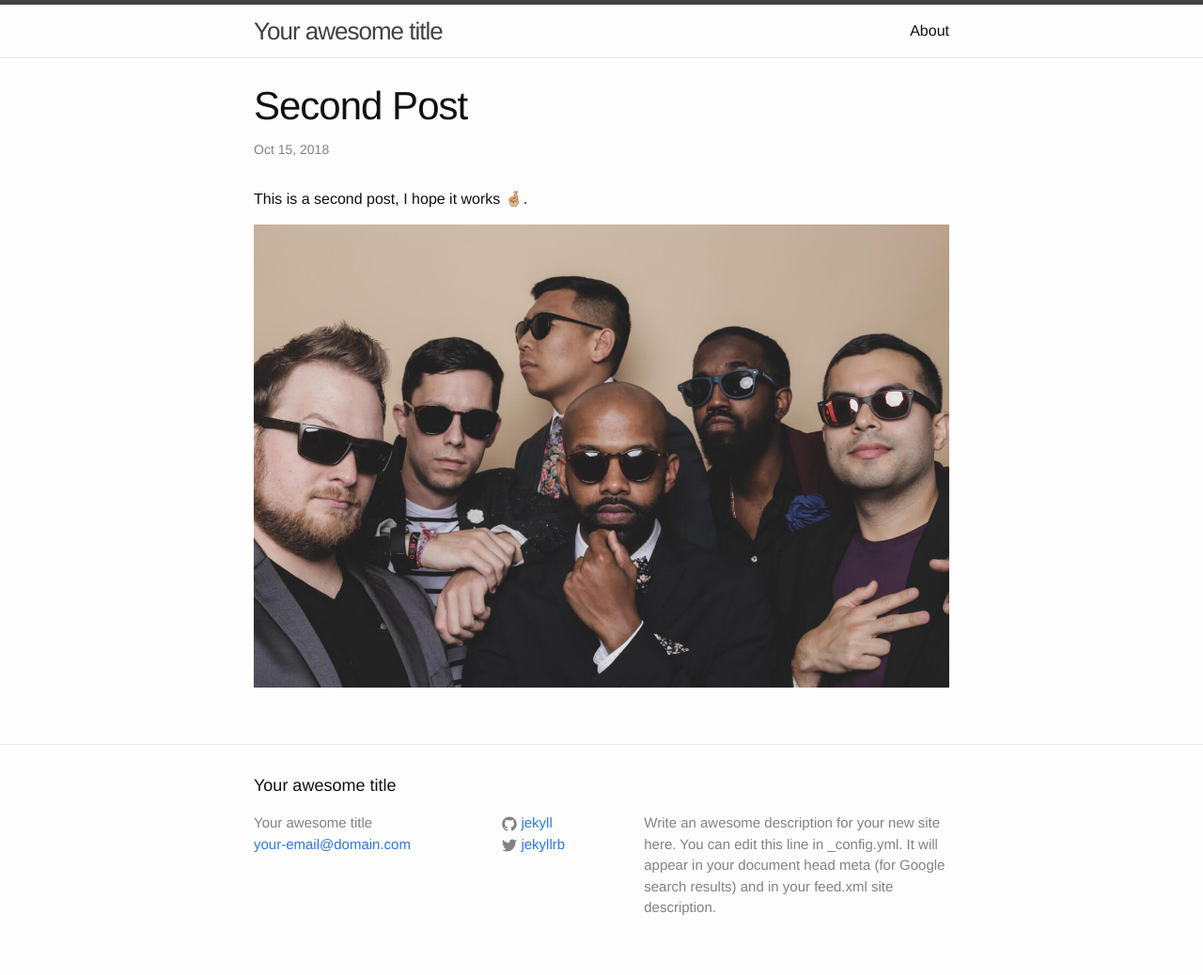
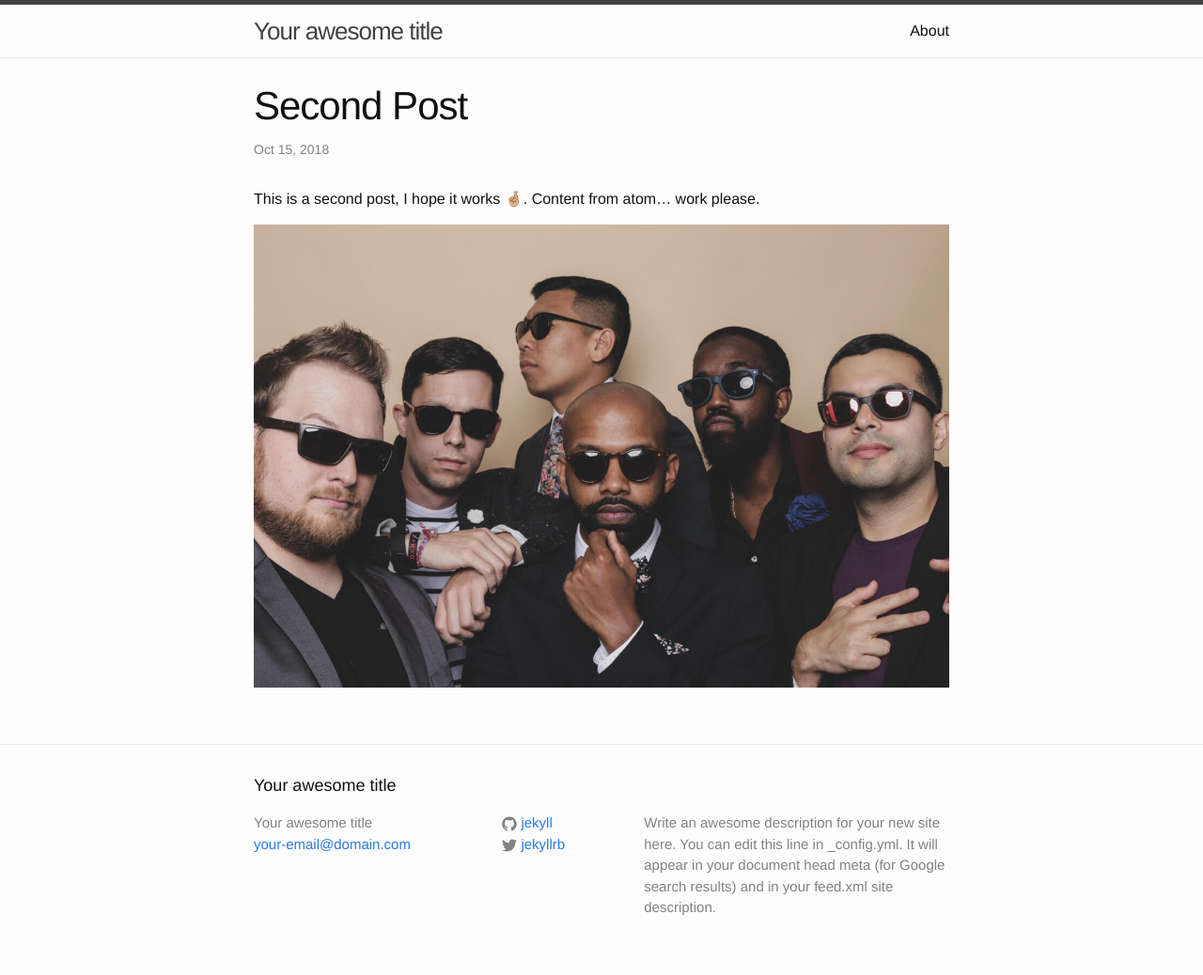
Before and after one commit to ohiosveryown/atldeals, a Jekyll site: the page built from _posts/2018-10-15-second-post.markdown, in a window 1280 px wide. Shown: the whole page at 94% size. Built offline with Jekyll 4.4.1, drawn with Linux system fonts in a browser that asks for light colours; our own code applies the rules of GitHub Pages for plain Markdown files.

Commit message:
Updated Second Post

```diff
--- a/_posts/2018-10-15-second-post.markdown
+++ b/_posts/2018-10-15-second-post.markdown
@@ -4,5 +4,6 @@ date: 2018-10-15 23:09:00 Z
 ---
 
 This is a second post, I hope it works 🤞🏼.
+Content from atom... work please.
 
 ![IMG_15071.jpg](/uploads/IMG_15071.jpg)
```
